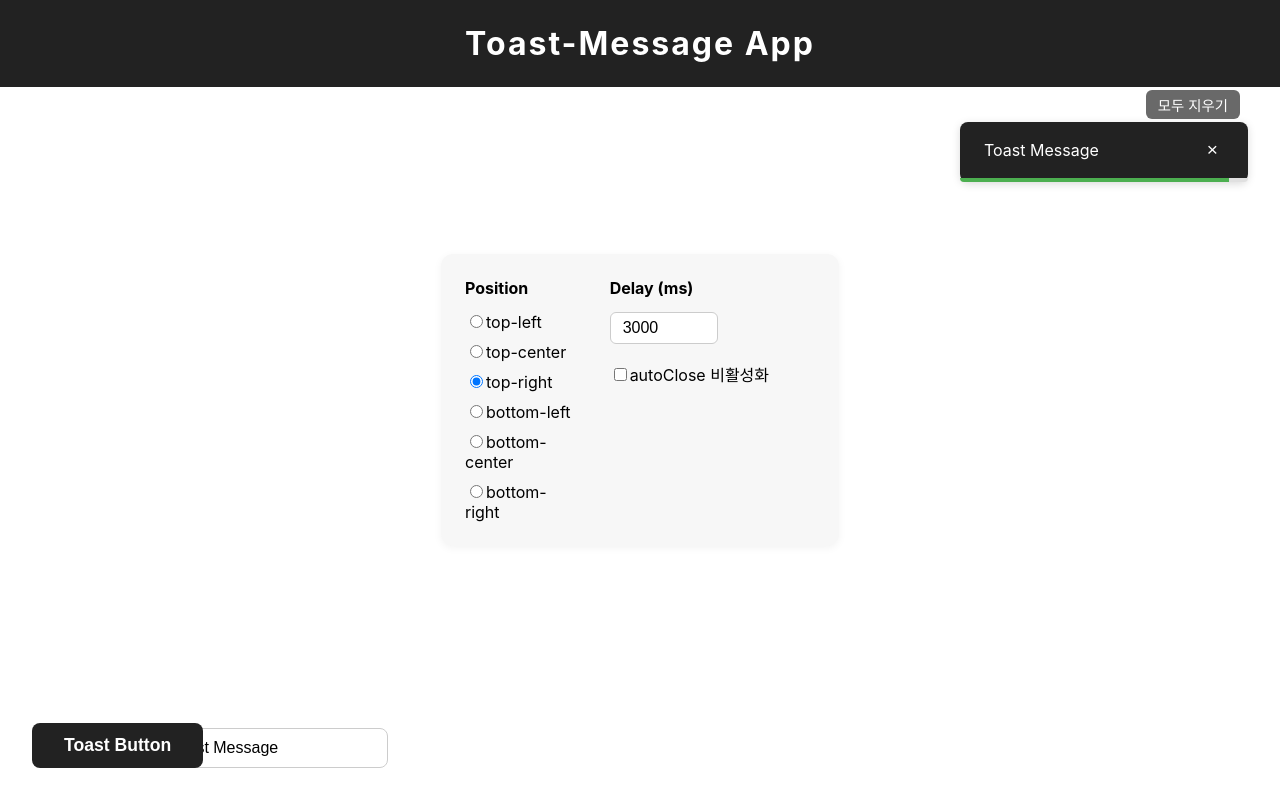
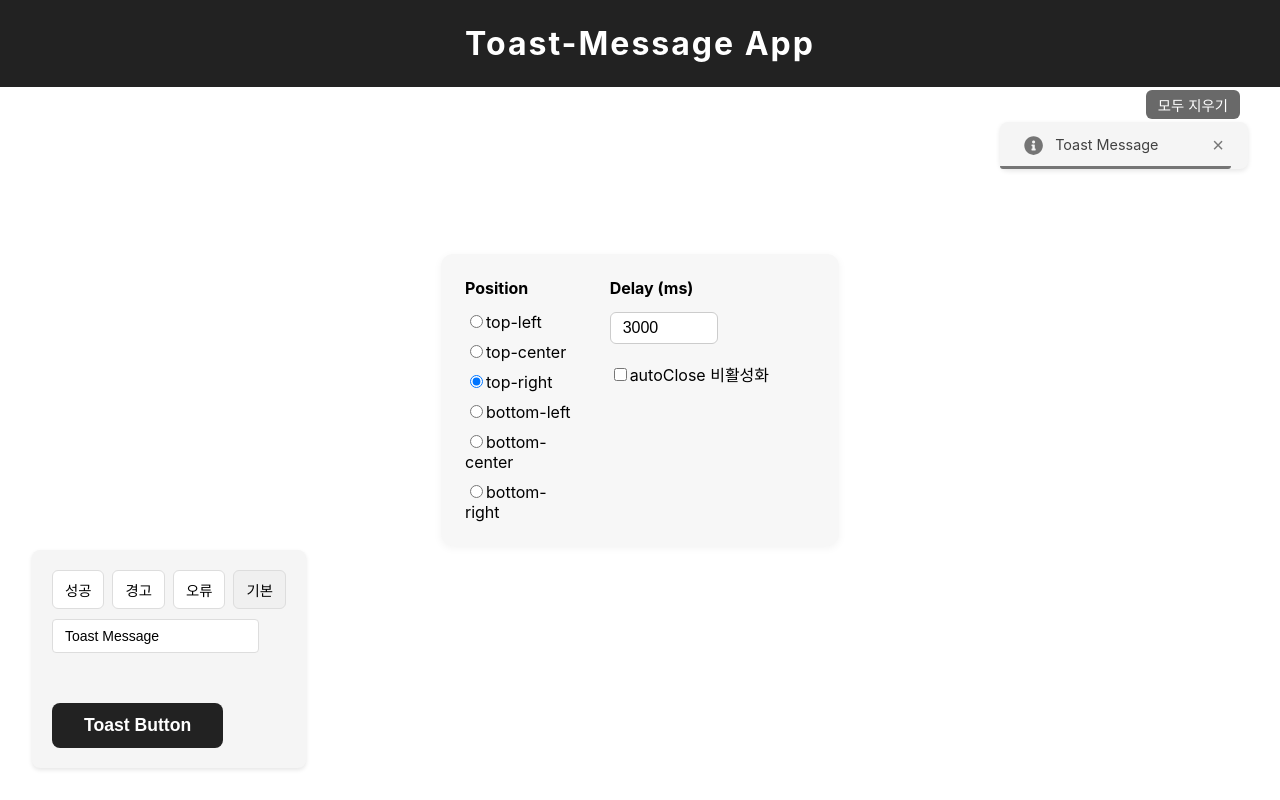
Before and after one commit to CWDll/toast-message, a React (Create React App) app: page / in a window 1280 px wide. Both pictures are taken after a click on the button "Toast Button". Built offline with nearby package versions, Linux system fonts and the light colour scheme.

Commit message:
feat: Status를 추가하여 메세지에 표시한다 + react-icons

```diff
--- a/package.json
+++ b/package.json
@@ -14,6 +14,7 @@
     "@types/styled-components": "^5.1.34",
     "react": "^19.1.0",
     "react-dom": "^19.1.0",
+    "react-icons": "^5.5.0",
     "react-scripts": "5.0.1",
     "styled-components": "^6.1.18",
     "typescript": "^4.9.5",
--- a/src/App.tsx
+++ b/src/App.tsx
@@ -3,7 +3,9 @@ import Header from "./components/Header";
 import OptionBox from "./components/OptionBox";
 import ToastButton from "./components/ToastButton";
 import ToastMessage from "./components/ToastMessage";
+import StatusSelector from "./components/ToastMessage/StatusSelector";
 import { Position, positions } from "./types/toast";
+import { ToastStatus } from "./components/ToastMessage";
 import * as S from "./styles/AppStyle";
 import styled from "styled-components";
 import {
@@ -16,6 +18,7 @@ type Toast = {
   message: string;
   position: Position;
   delay: number | null;
+  status: ToastStatus;
 };
 
 function App() {
@@ -24,6 +27,7 @@ function App() {
   const [autoClose, setAutoClose] = useState<boolean>(true);
   const [toastMessages, setToastMessages] = useState<Toast[]>([]);
   const [input, setInput] = useState<string>("Toast Message");
+  const [selectedStatus, setSelectedStatus] = useState<ToastStatus>("default");
 
   const showToastMessage = () => {
     if (!input.trim()) return;
@@ -33,6 +37,7 @@ function App() {
       message: input,
       position,
       delay: toastDelay,
+      status: selectedStatus,
     };
     setToastMessages((prev) => [...prev, newToast]);
     // 토스트 메시지 출력 후 입력 창 초기화
@@ -65,7 +70,10 @@ function App() {
         setAutoClose={setAutoClose}
       />
       <S.ToastInputWrapper>
-        <ToastButton onClick={showToastMessage} />
+        <StatusSelector
+          selectedStatus={selectedStatus}
+          onStatusChange={setSelectedStatus}
+        />
         <S.ToastInput
           type="text"
           placeholder="Toast 메시지를 입력하세요"
@@ -75,14 +83,11 @@ function App() {
             if (e.key === "Enter") showToastMessage();
           }}
         />
+        <ToastButton onClick={showToastMessage} />
       </S.ToastInputWrapper>
       {positions.map((pos) =>
         groupedToasts[pos].length > 0 ? (
-          <ToastContainer
-            key={pos}
-            $position={pos}
-            // style={{ position: "relative" }}
-          >
+          <ToastContainer key={pos} $position={pos}>
             <ClearAllButton onClick={() => handleClearAll(pos)}>
               모두 지우기
             </ClearAllButton>
@@ -92,6 +97,7 @@ function App() {
                 message={toast.message}
                 delay={toast.delay}
                 onClose={() => handleToastClose(toast.id)}
+                status={toast.status}
               />
             ))}
           </ToastContainer>
--- a/src/components/ToastButton/style.ts
+++ b/src/components/ToastButton/style.ts
@@ -1,10 +1,10 @@
 import styled from "styled-components";
 
 export const ToastButtonWrapper = styled.div`
-  position: fixed;
-  left: 32px;
-  bottom: 32px;
-  z-index: 100;
+  width: 100%;
+  margin-top: 16px;
+  display: flex;
+  justify-content: flex-start;
 `;
 
 export const Button = styled.button`
--- /dev/null
+++ b/src/components/ToastMessage/StatusSelector.tsx
@@ -0,0 +1,78 @@
+import React from "react";
+import styled from "styled-components";
+import { ToastStatus } from "./index";
+import {
+  FaCheckCircle,
+  FaExclamationTriangle,
+  FaTimesCircle,
+  FaInfoCircle,
+} from "react-icons/fa";
+import { IconType } from "react-icons";
+
+interface StatusSelectorProps {
+  selectedStatus: ToastStatus;
+  onStatusChange: (status: ToastStatus) => void;
+}
+
+const statusOptions: {
+  value: ToastStatus;
+  label: string;
+  icon: IconType;
+}[] = [
+  { value: "success", label: "성공", icon: FaCheckCircle },
+  { value: "warning", label: "경고", icon: FaExclamationTriangle },
+  { value: "error", label: "오류", icon: FaTimesCircle },
+  { value: "default", label: "기본", icon: FaInfoCircle },
+];
+
+const StatusSelector: React.FC<StatusSelectorProps> = ({
+  selectedStatus,
+  onStatusChange,
+}) => {
+  return (
+    <Container>
+      {statusOptions.map(({ value, label, icon: Icon }) => (
+        <StatusButton
+          key={value}
+          $isSelected={selectedStatus === value}
+          onClick={() => onStatusChange(value)}
+        >
+          <span>{label}</span>
+        </StatusButton>
+      ))}
+    </Container>
+  );
+};
+
+const Container = styled.div`
+  display: flex;
+  gap: 8px;
+  align-items: center;
+  justify-content: center;
+`;
+
+const StatusButton = styled.button<{ $isSelected: boolean }>`
+  display: flex;
+  align-items: center;
+  gap: 6px;
+  padding: 8px 12px;
+  border: 1px solid #ddd;
+  border-radius: 6px;
+  background: ${({ $isSelected }) => ($isSelected ? "#f0f0f0" : "white")};
+  cursor: pointer;
+  transition: all 0 2s;
+
+  &:hover {
+    background: #f5f5f5;
+  }
+
+  svg {
+    font-size: 1.1rem;
+  }
+
+  span {
+    font-size: 0.9rem;
+  }
+`;
+
+export default StatusSelector;
--- a/src/components/ToastMessage/index.tsx
+++ b/src/components/ToastMessage/index.tsx
@@ -1,16 +1,36 @@
 import React, { useEffect, useRef, useState } from "react";
 import * as S from "./style";
+import {
+  FaCheckCircle,
+  FaExclamationTriangle,
+  FaTimesCircle,
+  FaInfoCircle,
+} from "react-icons/fa";
+import { IconType } from "react-icons";
+
+// Toast 상태 타입 정의
+export type ToastStatus = "success" | "warning" | "error" | "default";
 
 interface ToastMessageProps {
   message: string;
   delay: number | null;
   onClose: () => void;
+  status: ToastStatus;
 }
+
+// 상태별 아이콘 매핑
+const statusIcons: Record<ToastStatus, IconType> = {
+  success: FaCheckCircle,
+  warning: FaExclamationTriangle,
+  error: FaTimesCircle,
+  default: FaInfoCircle,
+};
 
 export default function ToastMessage({
   message,
   delay,
   onClose,
+  status,
 }: ToastMessageProps) {
   // 진행률 상태 (0-100%)
   const [percent, setPercent] = useState(0);
@@ -29,6 +49,9 @@ export default function ToastMessage({
   const intervalRef = useRef<NodeJS.Timeout | null>(null);
   // 토스트 메시지 종료를 위한 timeout 타이머
   const timeoutRef = useRef<NodeJS.Timeout | null>(null);
+
+  const IconComponent = statusIcons[status] as React.ElementType;
+  const Icon = statusIcons[status] as React.ElementType;
 
   // 모든 타이머를 정리하는 유틸리티 함수
   const clearTimers = () => {
@@ -94,10 +117,15 @@ export default function ToastMessage({
   };
 
   return (
-    <S.ToastBox onMouseEnter={handleMouseEnter} onMouseLeave={handleMouseLeave}>
-      {message}
+    <S.ToastBox
+      onMouseEnter={handleMouseEnter}
+      onMouseLeave={handleMouseLeave}
+      $status={status}
+    >
+      <S.IconWrapper $status={status}>{Icon && <Icon />}</S.IconWrapper>
+      <S.MessageText>{message}</S.MessageText>
       <S.CloseButton onClick={onClose}>×</S.CloseButton>
-      {delay !== null && <S.ProgressBar $percent={percent} />}
+      {delay !== null && <S.ProgressBar $percent={percent} $status={status} />}
     </S.ToastBox>
   );
 }
--- a/src/components/ToastMessage/style.ts
+++ b/src/components/ToastMessage/style.ts
@@ -1,5 +1,6 @@
 import styled, { css } from "styled-components";
 import { Position } from "../../types/toast";
+import { ToastStatus } from "./index";
 
 const positionStyles = {
   "top-left": css`
@@ -36,6 +37,34 @@ const positionStyles = {
   `,
 };
 
+// 상태별 색상 정의
+const statusColors = {
+  success: {
+    background: "#e8f5e9",
+    text: "#2e7d32",
+    progress: "#4caf50",
+    icon: "#2e7d32",
+  },
+  warning: {
+    background: "#fff3e0",
+    text: "#ef6c00",
+    progress: "#ff9800",
+    icon: "#ef6c00",
+  },
+  error: {
+    background: "#ffebee",
+    text: "#c62828",
+    progress: "#f44336",
+    icon: "#c62828",
+  },
+  default: {
+    background: "#f5f5f5",
+    text: "#424242",
+    progress: "#757575",
+    icon: "#757575",
+  },
+};
+
 export const ToastContainer = styled.div<{ $position: Position }>`
   position: fixed;
   display: flex;
@@ -47,63 +76,65 @@ export const ToastContainer = styled.div<{ $position: Position }>`
   ${({ $position }) => positionStyles[$position]}
 `;
 
-export const ToastBox = styled.div`
-  min-width: 240px;
+export const ToastBox = styled.div<{ $status: ToastStatus }>`
+  position: relative;
+  padding: 12px 24px;
+  border-radius: 8px;
+  color: ${({ $status }) => statusColors[$status].text};
+  background-color: ${({ $status }) => statusColors[$status].background};
+  box-shadow: 0 2px 5px rgba(0, 0, 0, 0.1);
+  margin-bottom: 10px;
+  min-width: 200px;
   max-width: 400px;
-  background: #222;
-  color: #fff;
-  padding: 16px 24px 20px 24px;
-  border-radius: 8px;
-  box-shadow: 0 2px 8px rgba(0, 0, 0, 0.15);
   display: flex;
   align-items: center;
-  justify-content: space-between;
-  font-size: 1rem;
-  animation: fadeIn 0.3s;
-  position: relative;
+  gap: 12px;
+  transition: all 0.3s ease;
+`;
 
-  @keyframes fadeIn {
-    from {
-      opacity: 0;
-      transform: translateY(10px);
-    }
-    to {
-      opacity: 1;
-      transform: translateY(0);
-    }
+export const IconWrapper = styled.div<{ $status: ToastStatus }>`
+  display: flex;
+  align-items: center;
+  justify-content: center;
+  color: ${({ $status }) => statusColors[$status].icon};
+  font-size: 1.2rem;
+  flex-shrink: 0;
+`;
+
+export const MessageText = styled.div`
+  flex: 1;
+  font-size: 0.9rem;
+  line-height: 1.4;
+`;
+
+export const CloseButton = styled.button`
+  background: none;
+  border: none;
+  color: inherit;
+  font-size: 20px;
+  cursor: pointer;
+  padding: 0 0 0 12px;
+  opacity: 0.7;
+  transition: opacity 0.2s;
+  flex-shrink: 0;
+
+  &:hover {
+    opacity: 1;
   }
 `;
 
-export const CloseButton = styled.button`
-  background: transparent;
-  border: none;
-  color: #fff;
-  font-size: 1.2rem;
-  cursor: pointer;
-  margin-left: 12px;
-`;
-
-export const ProgressBar = styled.div<{ $percent: number }>`
+export const ProgressBar = styled.div<{
+  $percent: number;
+  $status: ToastStatus;
+}>`
   position: absolute;
+  bottom: 0;
   left: 0;
-  bottom: 0;
-  height: 4px;
-  width: 100%;
-  background: #e0e0e0;
+  height: 3px;
+  background-color: ${({ $status }) => statusColors[$status].progress};
+  width: ${({ $percent }) => $percent}%;
+  transition: width 0.1s linear;
   border-radius: 0 0 8px 8px;
-  overflow: hidden;
-
-  &::after {
-    content: "";
-    display: block;
-    height: 100%;
-    width: ${({ $percent }) => $percent}%;
-    min-width: ${({ $percent }) =>
-      $percent > 0 && $percent < 2 ? "2px" : "unset"};
-    background: #4caf50;
-    transition: width 0.1s linear;
-    transform-origin: left;
-  }
 `;
 
 export const ToastMessageContainer = styled(ToastContainer)``;
--- a/src/styles/AppStyle.ts
+++ b/src/styles/AppStyle.ts
@@ -2,18 +2,29 @@ import styled from "styled-components";
 
 export const ToastInputWrapper = styled.div`
   position: fixed;
-  left: 12%;
+  left: 32px;
   bottom: 32px;
-  z-index: 100;
   display: flex;
-  align-items: center;
-  gap: 12px;
+  flex-direction: column;
+  align-items: flex-start;
+  gap: 10px;
+  z-index: 1000;
+  background: #f5f5f5;
+  padding: 20px;
+  border-radius: 8px;
+  box-shadow: 0 2px 4px rgba(0, 0, 0, 0.1);
 `;
 
 export const ToastInput = styled.input`
-  padding: 10px 16px;
-  border: 1px solid #ccc;
-  border-radius: 8px;
-  font-size: 1rem;
-  width: 200px;
+  flex: 1;
+  padding: 8px 12px;
+  border: 1px solid #ddd;
+  border-radius: 4px;
+  font-size: 14px;
+  outline: none;
+  transition: border-color 0.2s;
+
+  &:focus {
+    border-color: #666;
+  }
 `;
```
